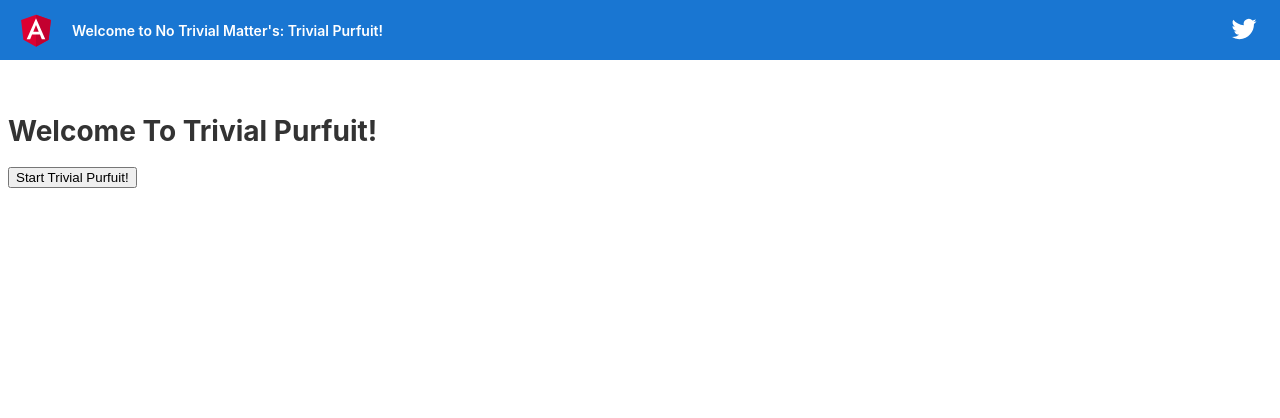
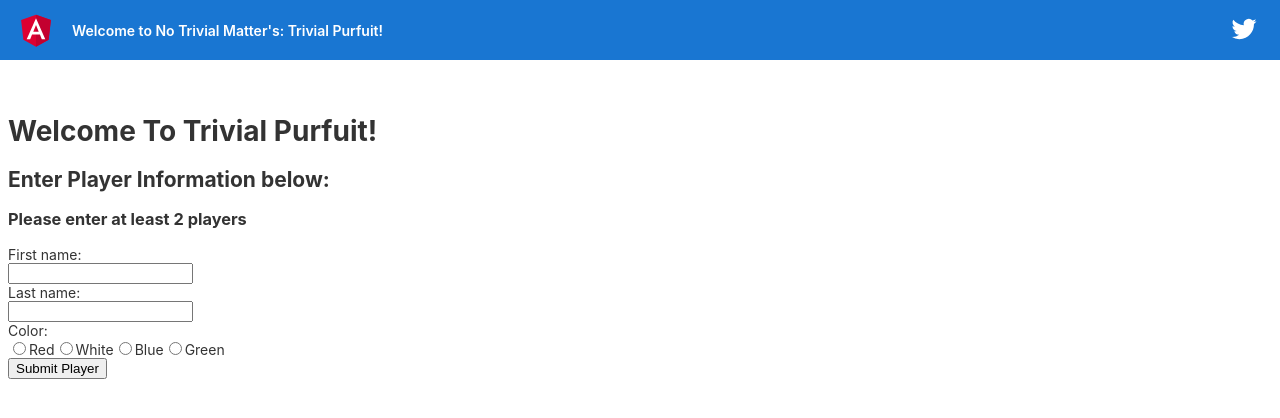
Before and after one commit to fse-summer-2020/trivial, an Angular app in the folder presentation_layer/trivial-purfuit/: page /game-config in a window 1280 px wide. Shown: the top 418 px of the page. Built offline with nearby package versions, Linux system fonts and the light colour scheme.

Commit message:
game instance configuration

```diff
--- a/presentation_layer/trivial-purfuit/src/app/app.module.ts
+++ b/presentation_layer/trivial-purfuit/src/app/app.module.ts
@@ -7,11 +7,13 @@ import { HttpClientModule } from '@angular/common/http';
 import { GameBoardService } from './game/service/gameBoard.service';
 import { GameBoardComponent } from './game/gameBoard/gameBoard.component';
 import { ReactiveFormsModule, FormsModule } from '@angular/forms';
+import { GameBoardConfigurationComponent } from './game/gameBoardConfig/gameBoardConfiguration.component';
 
 @NgModule({
   declarations: [
     AppComponent,
-    GameBoardComponent
+    GameBoardComponent,
+    GameBoardConfigurationComponent
   ],
   imports: [
     BrowserModule,
--- a/presentation_layer/trivial-purfuit/src/app/game/gameBoard/gameBoard.component.ts
+++ b/presentation_layer/trivial-purfuit/src/app/game/gameBoard/gameBoard.component.ts
@@ -37,24 +37,7 @@ export class GameBoardComponent implements OnInit {
         private formBuilder: FormBuilder
     ) {}
 
-    players: Player[] = [
-    {
-        name: 'Ben Franklin',
-        color: 'red'
-    },
-    {
-        name: 'Alexander Hamilton',
-        color: 'white'
-    },
-    {
-        name: 'Thomas Jefferson',
-        color: 'blue'
-    },
-    {
-        name: 'John Hancock',
-        color: 'green'
-    }
-    ];
+    players: Player[] = this.service.sortedPlayers;
 
     updateCurrentState(state: string) {
         switch(state) {
--- a/presentation_layer/trivial-purfuit/src/app/game/gameBoardConfig/gameBoardConfiguration.component.html
+++ b/presentation_layer/trivial-purfuit/src/app/game/gameBoardConfig/gameBoardConfiguration.component.html
@@ -1,3 +1,22 @@
 <h1>Welcome To Trivial Purfuit!</h1>
 
-<button (click)="navigateToGame()" class="content" role="main">Start Trivial Purfuit!</button>
+<h2>Enter Player Information below:</h2>
+<h3>Please enter at least 2 players</h3>
+<form [formGroup]="playerForm">
+    <label for="fname">First name:</label><br>
+    <input type="text" id="fname" name="firstName" formControlName="firstName"><br>
+    <label for="lname">Last name:</label><br>
+    <input type="text" id="lname" name="lastName" formControlName="lastName"><br>
+    <label for="color">Color:</label><br>
+    <input id=red type="radio" value="red" name="color" formControlName="color" required/> <label>Red</label>
+    <input id=white type="radio" value="white" name="color" formControlName="color" required/> <label>White</label>
+    <input id=blue type="radio" value="blue" name="color" formControlName="color" required/> <label>Blue</label>
+    <input id=green type="radio" value="green" name="color" formControlName="color" required/> <label>Green</label>
+
+
+
+</form>
+<button (click)="submitPlayer()" class="content" role="main">Submit Player</button>
+<br>
+<br>
+<button *ngIf="players.length > 1" (click)="navigateToGame()" class="content" role="main">Start Trivial Purfuit!</button>
--- a/presentation_layer/trivial-purfuit/src/app/game/gameBoardConfig/gameBoardConfiguration.component.ts
+++ b/presentation_layer/trivial-purfuit/src/app/game/gameBoardConfig/gameBoardConfiguration.component.ts
@@ -1,5 +1,8 @@
 import { Component, OnInit } from "@angular/core";
 import { Router, ActivatedRoute } from "@angular/router";
+import { GameBoardService } from "../service/gameBoard.service";
+import { Player } from "../model/player.model";
+import { FormBuilder, FormGroup } from "@angular/forms";
 
 @Component({
     selector: 'board-configuration',
@@ -7,13 +10,46 @@ import { Router, ActivatedRoute } from "@angular/router";
     styleUrls: ['./gameBoardConfiguration.component.css']
 })
 export class GameBoardConfigurationComponent implements OnInit {
+
+    players: Player[] =  [];
+    playerForm: FormGroup;
+
     constructor(
         private router: Router,
-        private route: ActivatedRoute
+        private route: ActivatedRoute,
+        private service: GameBoardService,
+        private formBuilder: FormBuilder
     ){}
-    ngOnInit() {}
+
+    ngOnInit() {
+        this.createPlayerForm();
+    }
+
+    createPlayerForm(): void {
+        this.playerForm = this.formBuilder.group({
+            firstName: '',
+            lastName: '',
+            color: ''
+        })
+    }
+
+    submitPlayer() {
+      const player = {
+            name: this.playerForm.get('firstName').value + ' ' +
+            this.playerForm.get('lastName').value,
+            color: this.playerForm.get('color').value
+        }
+        console.log(player);
+        this.players.push(player);
+        console.log(this.players);
+        this.service.addPlayer(player);
+        console.log(this.service.players);
+        this.createPlayerForm();
+
+    }
 
     navigateToGame() {
+        this.service.determinePlayerOrder();
         this.router.navigate(['../game'], { relativeTo: this.route } );
     }
 }
--- a/presentation_layer/trivial-purfuit/src/app/game/service/gameBoard.service.ts
+++ b/presentation_layer/trivial-purfuit/src/app/game/service/gameBoard.service.ts
@@ -23,8 +23,16 @@ const httpOptionsGet = {
   };
 const url = "http://localhost:5000/"
 
-@Injectable()
-export class GameBoardService{
+@Injectable({
+    providedIn: 'root',
+})
+export class GameBoardService {
+
+    player: Player;
+    players: Player[] = [];
+    sortedPlayers: Player[] = [];
+    playerOrder: Map<Number, Player> = new Map<Number, Player>();
+    sortedMap;
 
     constructor(public http:HttpClient){}
 
@@ -64,4 +72,27 @@ export class GameBoardService{
     public getAllCategory(){
         return this.http.get(url + 'category/all' ,httpOptionsGet)
     }
+
+    public addPlayer(player: Player) {
+        this.players.push(player);
+    }
+
+    public determinePlayerOrder() {
+        this.players.forEach(player => {
+            let diceValue = this.diceRoll();
+            while(this.playerOrder.has(diceValue)) {
+                diceValue = this.diceRoll();
+            }
+            this.playerOrder.set(diceValue, player);
+            this.sortedMap = new Map([...this.playerOrder.entries()].sort().reverse());
+        });
+        this.sortedMap.forEach(element => {
+            this.sortedPlayers.push(element);
+        });
+        console.log(this.sortedPlayers);
+    }
+
+    diceRoll() {
+        return Math.floor(Math.random() * 6) + 1;
+    }
 }
```
